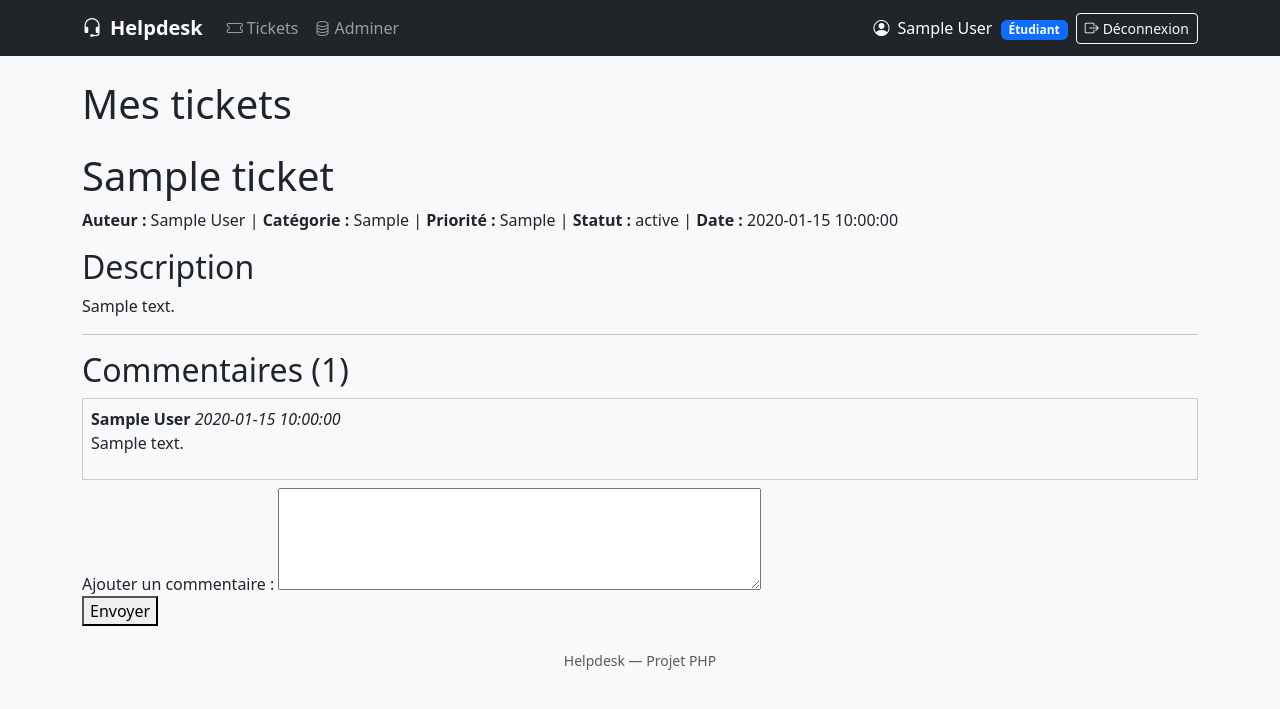
After one commit to komodor8/help_desk, a PHP site: page /ticket.php?id=1 in a window 1280 px wide. The commit adds this page. Shown: the top 709 px of the page. Run offline with PHP 8.4, Linux system fonts and the light colour scheme; the visitor is signed in with stand-in values (Sample User, id 1); tables that the repository leaves empty or names only in its code hold one stand-in row (values such as "Sample post"); some libraries are stand-ins or nearby versions.

Commit message:
I added navbar + tickets details

```diff
--- a/data/users.php
+++ b/data/users.json
@@ -1,10 +1,10 @@
 [
   {
     "id": 1,
-    "username": "alice",
-    "password": "alice123",
+    "username": "farid",
+    "password": "farid123",
     "role": "etudiant",
-    "name": "Alice Martin"
+    "name": "Farid, Le F"
   },
   {
     "id": 2,
--- a/docker-compose.yml
+++ b/docker-compose.yml
@@ -1,6 +1,6 @@
 services:
   app:
-    image: php:8.2-cli
+    build: .
     volumes:
       - .:/app
     working_dir: /app
--- /dev/null
+++ b/includes/db.php
@@ -0,0 +1,48 @@
+<?php
+
+function getDB(): PDO {
+    static $pdo = null;
+
+    if ($pdo === null) {
+        $host   = 'db';             // nom du service dans docker-compose
+        $dbname = 'help_desk_db';
+        $user   = 'farid';
+        $pass   = 'farid123';
+        $dsn    = "pgsql:host=$host;dbname=$dbname";
+
+        try {
+            $pdo = new PDO($dsn, $user, $pass, [
+                PDO::ATTR_ERRMODE            => PDO::ERRMODE_EXCEPTION,
+                PDO::ATTR_DEFAULT_FETCH_MODE => PDO::FETCH_ASSOC,
+            ]);
+        } catch (PDOException $e) {
+            die('Connexion impossible : ' . $e->getMessage());
+        }
+    }
+
+    return $pdo;
+}
+
+
+// CREATE TABLE tickets (
+//     id          SERIAL PRIMARY KEY,
+//     user_id     INTEGER      NOT NULL,
+//     author      VARCHAR(100) NOT NULL,
+//     title       VARCHAR(255) NOT NULL,
+//     description TEXT         NOT NULL,
+//     category    VARCHAR(10)  NOT NULL CHECK (category IN ('Cours', 'TD', 'TP')),
+//     priority    VARCHAR(10)  NOT NULL CHECK (priority IN ('Basse', 'Moyenne', 'Haute')),
+//     status      VARCHAR(10)  NOT NULL DEFAULT 'Ouvert'
+//                              CHECK (status IN ('Ouvert', 'En cours', 'Résolu')),
+//     created_at  TIMESTAMP    NOT NULL DEFAULT CURRENT_TIMESTAMP
+// );
+
+
+// CREATE TABLE comments (
+//     id         SERIAL PRIMARY KEY,
+//     ticket_id  INTEGER      NOT NULL REFERENCES tickets(id) ON DELETE CASCADE, // si un ticket est supprimé, tous ses commentaires le sont automatiquement.
+//     user_id    INTEGER      NOT NULL,
+//     author     VARCHAR(100) NOT NULL,
+//     message    TEXT         NOT NULL,
+//     created_at TIMESTAMP    NOT NULL DEFAULT CURRENT_TIMESTAMP
+// );
--- /dev/null
+++ b/includes/footer.php
@@ -0,0 +1,7 @@
+<div class="container mt-4 text-center text-muted small pb-4">
+        Helpdesk — Projet PHP
+    </div>
+
+    <script src="https://cdn.jsdelivr.net/npm/bootstrap@5.3.3/dist/js/bootstrap.bundle.min.js"></script>
+</body>
+</html>
--- /dev/null
+++ b/includes/header.php
@@ -0,0 +1,14 @@
+<?php
+// $pageTitle doit être défini dans la page qui importe ce fichier
+$pageTitle = $pageTitle ?? 'Helpdesk';
+?>
+<!DOCTYPE html>
+<html lang="fr">
+<head>
+    <meta charset="UTF-8">
+    <meta name="viewport" content="width=device-width, initial-scale=1">
+    <title><?= htmlspecialchars($pageTitle) ?> — Helpdesk</title>
+    <link href="https://cdn.jsdelivr.net/npm/bootstrap@5.3.3/dist/css/bootstrap.min.css" rel="stylesheet">
+    <link href="https://cdn.jsdelivr.net/npm/bootstrap-icons@1.11.3/font/bootstrap-icons.min.css" rel="stylesheet">
+</head>
+<body class="bg-light">
--- /dev/null
+++ b/includes/navbar.php
@@ -0,0 +1,61 @@
+<?php
+if (!isset($_SESSION['user_id'])) return;
+
+$role = $_SESSION['role'];
+$name = $_SESSION['name'];
+
+// Badge couleur selon le rôle
+$badgeClass = $role === 'tuteur' ? 'bg-warning text-dark' : 'bg-primary';
+$roleLabel  = $role === 'tuteur' ? 'Tuteur' : 'Étudiant';
+?>
+<nav class="navbar navbar-expand-lg navbar-dark bg-dark mb-4">
+    <div class="container">
+
+        <!-- Logo / nom de l'app -->
+        <a class="navbar-brand fw-bold" href="dashboard.php">
+            <i class="bi bi-headset me-2"></i>Helpdesk
+        </a>
+
+        <!-- Bouton hamburger sur mobile -->
+        <button class="navbar-toggler" type="button"
+                data-bs-toggle="collapse" data-bs-target="#mainNav">
+            <span class="navbar-toggler-icon"></span>
+        </button>
+
+        <div class="collapse navbar-collapse" id="mainNav">
+
+            <!-- Liens de gauche -->
+            <ul class="navbar-nav me-auto">
+                <li class="nav-item">
+                    <a class="nav-link" href="tickets.php">
+                        <i class="bi bi-ticket me-1"></i>Tickets
+                    </a>
+                </li>
+                <li class="nav-item">
+                    <a class="nav-link" href="http://localhost:8081" target="_blank">
+                        <i class="bi bi-database me-1"></i>Adminer
+                    </a>
+                </li>
+            </ul>
+
+            <!-- Partie droite : utilisateur + déconnexion -->
+            <ul class="navbar-nav ms-auto align-items-center gap-2">
+                <li class="nav-item">
+                    <span class="navbar-text text-white me-1">
+                        <i class="bi bi-person-circle me-1"></i>
+                        <?= htmlspecialchars($name) ?>
+                    </span>
+                    <span class="badge <?= $badgeClass ?>">
+                        <?= $roleLabel ?>
+                    </span>
+                </li>
+                <li class="nav-item">
+                    <a class="btn btn-outline-light btn-sm" href="logout.php">
+                        <i class="bi bi-box-arrow-right me-1"></i>Déconnexion
+                    </a>
+                </li>
+            </ul>
+
+        </div>
+    </div>
+</nav>
--- /dev/null
+++ b/ticket.php
@@ -0,0 +1,167 @@
+<?php
+// ── TRAITEMENT ──────────────────────────────────────────────
+require_once 'includes/auth.php';
+require_once 'includes/db.php';
+requireLogin();
+
+// 1. Vérifier que l'ID existe dans l'URL et qu'il est bien un entier
+if (!isset($_GET['id']) || !ctype_digit($_GET['id'])) {
+    header('Location: tickets.php');
+    exit();
+}
+
+$id  = (int) $_GET['id'];
+$pdo = getDB();
+
+// 2. Récupérer le ticket
+$stmt = $pdo->prepare('SELECT * FROM tickets WHERE id = :id');
+$stmt->execute([':id' => $id]);
+$ticket = $stmt->fetch();
+
+// 3. Le ticket existe ?
+if (!$ticket) {
+    header('Location: tickets.php');
+    exit();
+}
+
+// 4. Contrôle d'accès : un étudiant ne peut voir QUE ses tickets
+if ($_SESSION['role'] === 'etudiant' && $ticket['user_id'] !== $_SESSION['user_id']) {
+    header('Location: tickets.php');
+    exit();
+}
+
+// 5. Traitement du changement de statut (tuteur uniquement)
+$statusError = '';
+if ($_SERVER['REQUEST_METHOD'] === 'POST'
+    && isset($_POST['action'])
+    && $_POST['action'] === 'update_status'
+    && $_SESSION['role'] === 'tuteur'
+) {
+    $newStatus = $_POST['status'] ?? '';
+
+    if (!in_array($newStatus, ['Ouvert', 'En cours', 'Résolu'])) {
+        $statusError = 'Statut invalide.';
+    } else {
+        $stmt = $pdo->prepare('UPDATE tickets SET status = :status WHERE id = :id');
+        $stmt->execute([':status' => $newStatus, ':id' => $id]);
+
+        // Rechargement de la page pour voir le nouveau statut
+        header("Location: ticket.php?id=$id");
+        exit();
+    }
+}
+
+// 6. Récupérer les commentaires
+$stmt = $pdo->prepare('SELECT * FROM comments WHERE ticket_id = :tid ORDER BY created_at ASC');
+$stmt->execute([':tid' => $id]);
+$comments = $stmt->fetchAll();
+
+// 7. Traitement de l'ajout de commentaire
+$commentError = '';
+if ($_SERVER['REQUEST_METHOD'] === 'POST'
+    && isset($_POST['action'])
+    && $_POST['action'] === 'add_comment'
+) {
+    $message = trim($_POST['message'] ?? '');
+
+    if (empty($message)) {
+        $commentError = 'Le commentaire ne peut pas être vide.';
+    } else {
+        $stmt = $pdo->prepare('
+            INSERT INTO comments (ticket_id, user_id, author, message)
+            VALUES (:ticket_id, :user_id, :author, :message)
+        ');
+        $stmt->execute([
+            ':ticket_id' => $id,
+            ':user_id'   => $_SESSION['user_id'],
+            ':author'    => $_SESSION['name'],
+            ':message'   => $message,
+        ]);
+
+        // Rechargement pour éviter la resoumission du formulaire (F5)
+        header("Location: ticket.php?id=$id");
+        exit();
+    }
+}
+?>
+<!-- ── AFFICHAGE ─────────────────────────────────────────── -->
+<?php require_once 'includes/header.php'; ?>
+<?php require_once 'includes/navbar.php'; ?>
+
+<div class="container">
+    <h1 class="mb-4">Mes tickets</h1>
+
+    <!-- Entête du ticket -->
+    <h1><?= htmlspecialchars($ticket['title']) ?></h1>
+
+
+
+    <p>
+        <strong>Auteur :</strong> <?= htmlspecialchars($ticket['author']) ?> |
+        <strong>Catégorie :</strong> <?= htmlspecialchars($ticket['category']) ?> |
+        <strong>Priorité :</strong> <?= htmlspecialchars($ticket['priority']) ?> |
+        <strong>Statut :</strong> <?= htmlspecialchars($ticket['status']) ?> |
+        <strong>Date :</strong> <?= htmlspecialchars($ticket['created_at']) ?>
+    </p>
+
+    <h2>Description</h2>
+    <p><?= nl2br(htmlspecialchars($ticket['description'])) ?></p>
+
+    <!-- Bloc de changement de statut — visible seulement pour le tuteur -->
+    <?php if ($_SESSION['role'] === 'tuteur'): ?>
+        <hr>
+        <h2>Changer le statut</h2>
+
+        <?php if (!empty($statusError)): ?>
+            <p style="color:red;"><?= htmlspecialchars($statusError) ?></p>
+        <?php endif; ?>
+
+        <form method="POST" action="ticket.php?id=<?= $id ?>">
+            <input type="hidden" name="action" value="update_status">
+
+            <select name="status">
+                <?php foreach (['Ouvert', 'En cours', 'Résolu'] as $s): ?>
+                    <option value="<?= $s ?>"
+                        <?= $ticket['status'] === $s ? 'selected' : '' ?>>
+                        <?= $s ?>
+                    </option>
+                <?php endforeach; ?>
+            </select>
+
+            <button type="submit">Mettre à jour</button>
+        </form>
+    <?php endif; ?>
+
+    <hr>
+    <h2>Commentaires (<?= count($comments) ?>)</h2>
+
+    <?php if (empty($comments)): ?>
+        <p>Aucun commentaire pour l'instant.</p>
+    <?php else: ?>
+        <?php foreach ($comments as $comment): ?>
+            <div style="border:1px solid #ccc; padding:8px; margin:8px 0;">
+                <strong><?= htmlspecialchars($comment['author']) ?></strong>
+                <em><?= htmlspecialchars($comment['created_at']) ?></em>
+                <p><?= nl2br(htmlspecialchars($comment['message'])) ?></p>
+            </div>
+        <?php endforeach; ?>
+    <?php endif; ?>
+
+    <!-- Formulaire commentaire — on le branchera en Phase 4 -->
+    <?php if (!empty($commentError)): ?>
+        <p style="color:red;"><?= htmlspecialchars($commentError) ?></p>
+    <?php endif; ?>
+
+    <form method="POST" action="ticket.php?id=<?= $id ?>">
+        <input type="hidden" name="action" value="add_comment">
+
+        <label>Ajouter un commentaire :
+            <textarea name="message" rows="4" cols="50" required></textarea>
+        </label><br>
+
+        <button type="submit">Envoyer</button>
+    </form>
+
+</div>
+
+<?php require_once 'includes/footer.php'; ?>
```
Also changed, not shown: create_ticket.php (added, +95 -0 lines), dashboard.php (+8 -10 lines), login.php (+9 -10 lines), tickets.php (added, +69 -0 lines), 1 other file.
